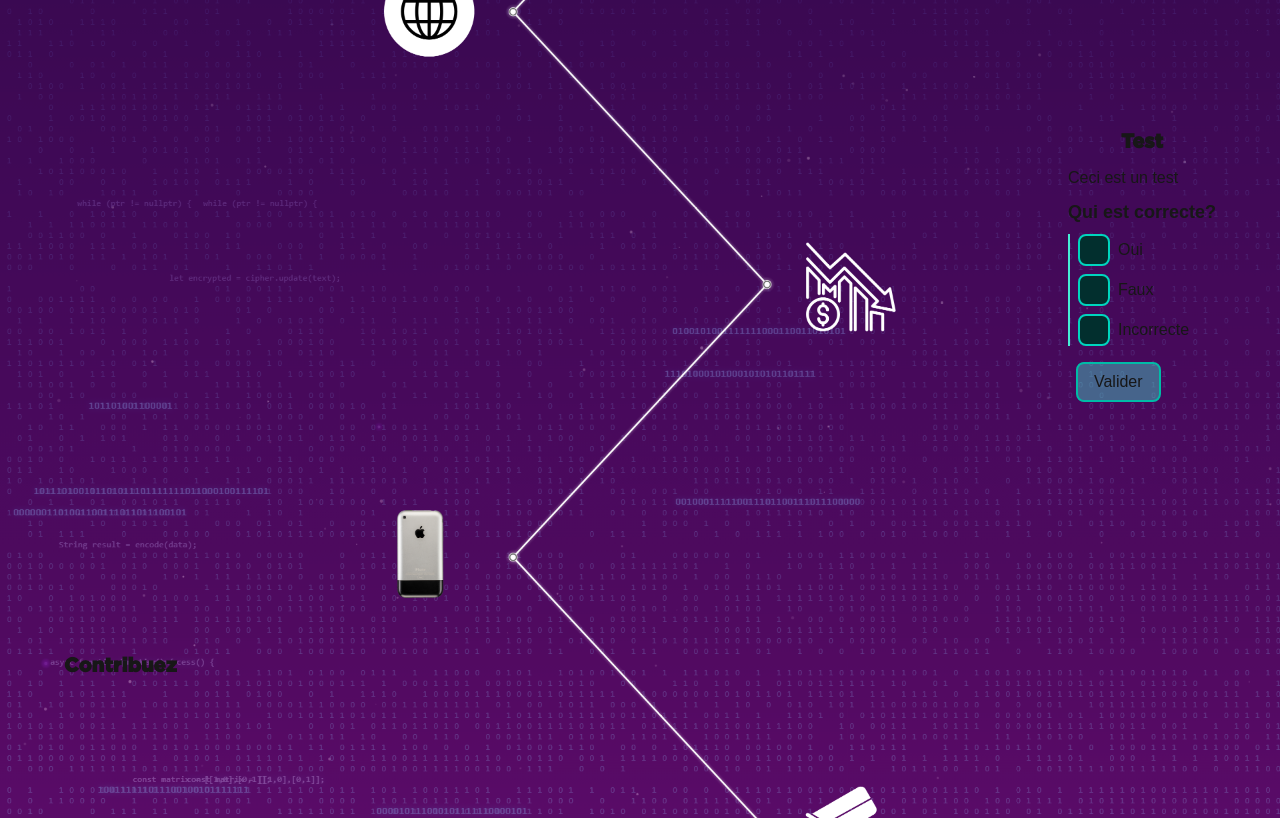
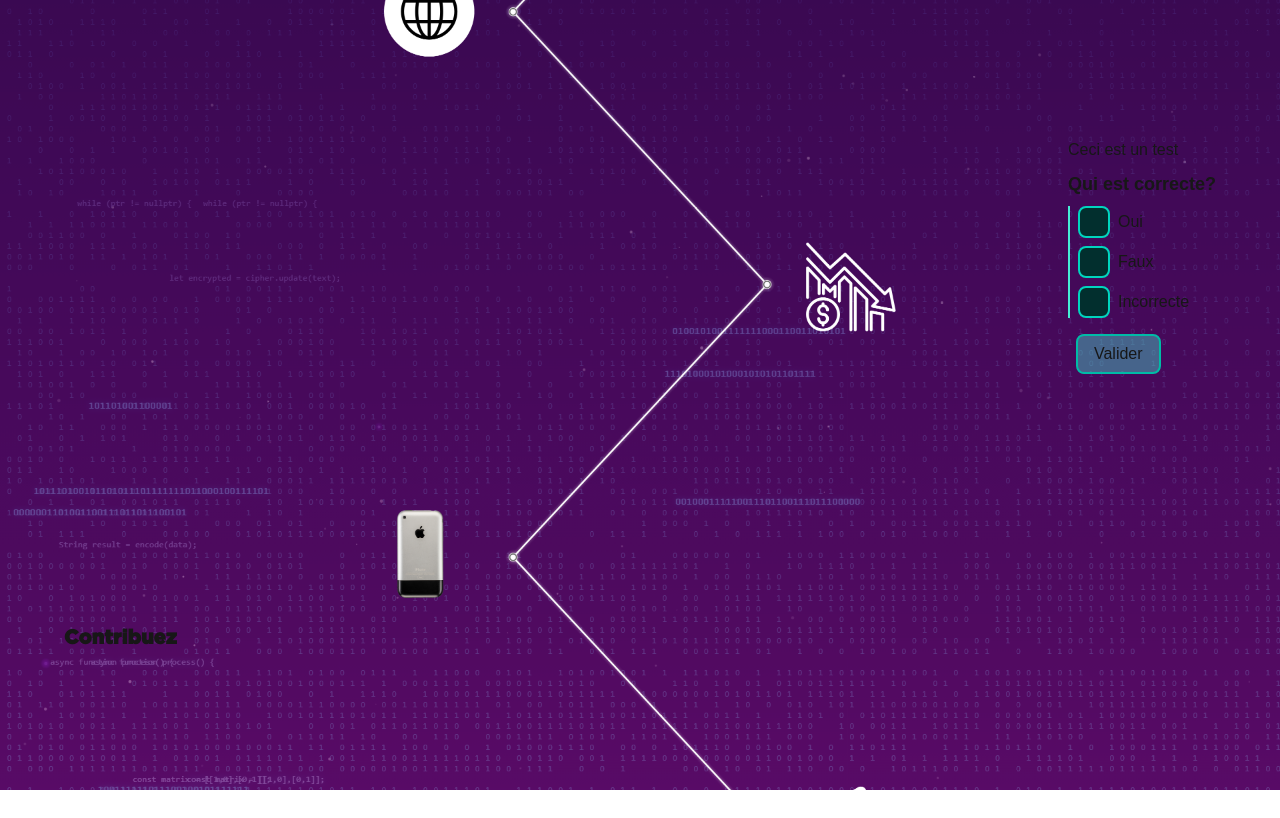
Before and after one commit to pollslr/APIritif, a Next.js app in the folder Defi_national/defi_national/: page / in a window 1280 px wide. Shown: the part 1840-2658 px from the top of the page. After the commit the page ends 2630 px from the top, so only its background shows below. Built offline with nearby package versions, Linux system fonts and the light colour scheme.

Commit message:
supp package

```diff
--- a/Defi_national/defi_national/app/page.tsx
+++ b/Defi_national/defi_national/app/page.tsx
@@ -18,7 +18,7 @@ export default function Home() {
         </div>
 
         <Background className="custom-bg mt-[150vh]">
-            <img src="/phrise.png" alt="Zbi" />
+            <img src="/phrise.png" alt="phrise chonologique" />
         </Background>
 
         <h1 className={"mt-30 mb-80 mx-auto"}>Petit historique du numérique</h1>
@@ -27,7 +27,7 @@ export default function Home() {
 
         <Section title={"1969 - Débuts d'internet"} content={"ARPANET, 4 ordinateurs connectées, champagne !"}/>
 
-        <Section side={true} title={"Test"} content={"Ceci est un test"}>
+        <Section side={true} title={""} content={"Ceci est un test"}>
             <QCM question={"Qui est correcte?"} reponses={[{"Oui": true, "Faux": false, "Incorrecte": false}]}/>
         </Section>
 
```
Also changed, not shown: 1 other file (tests, documents, lock files or other folders).
